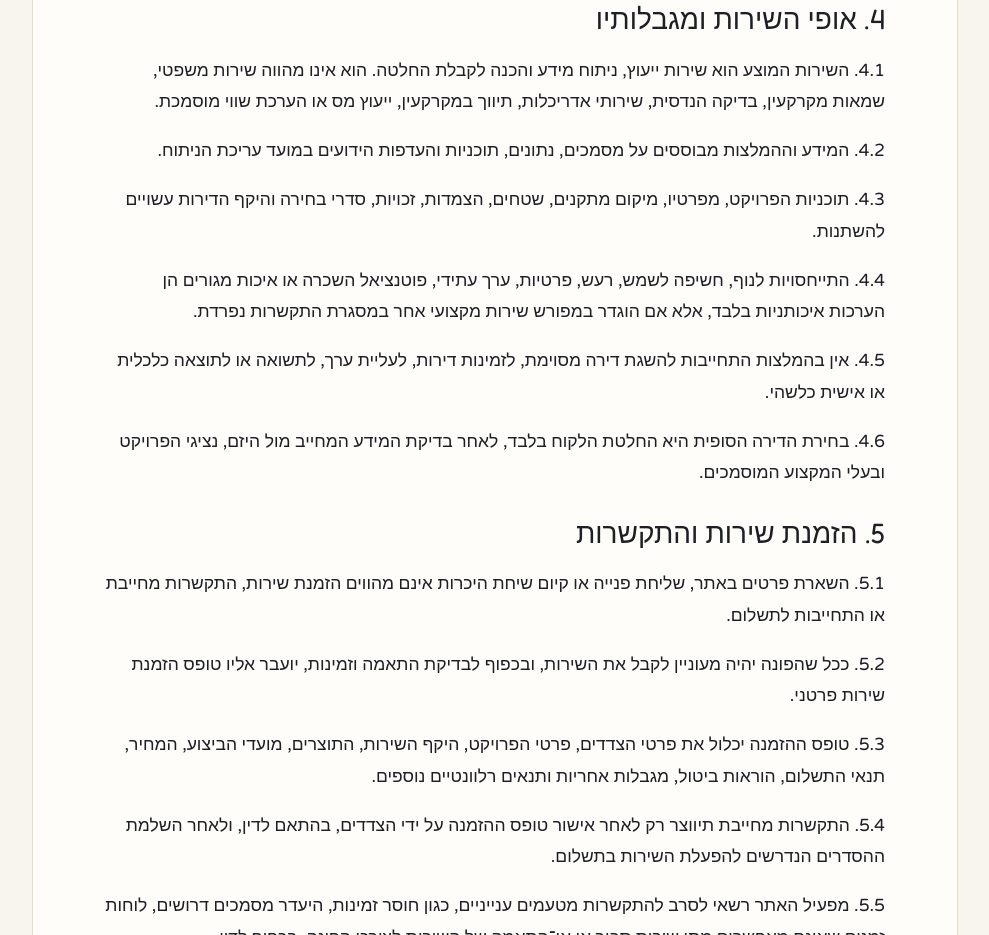
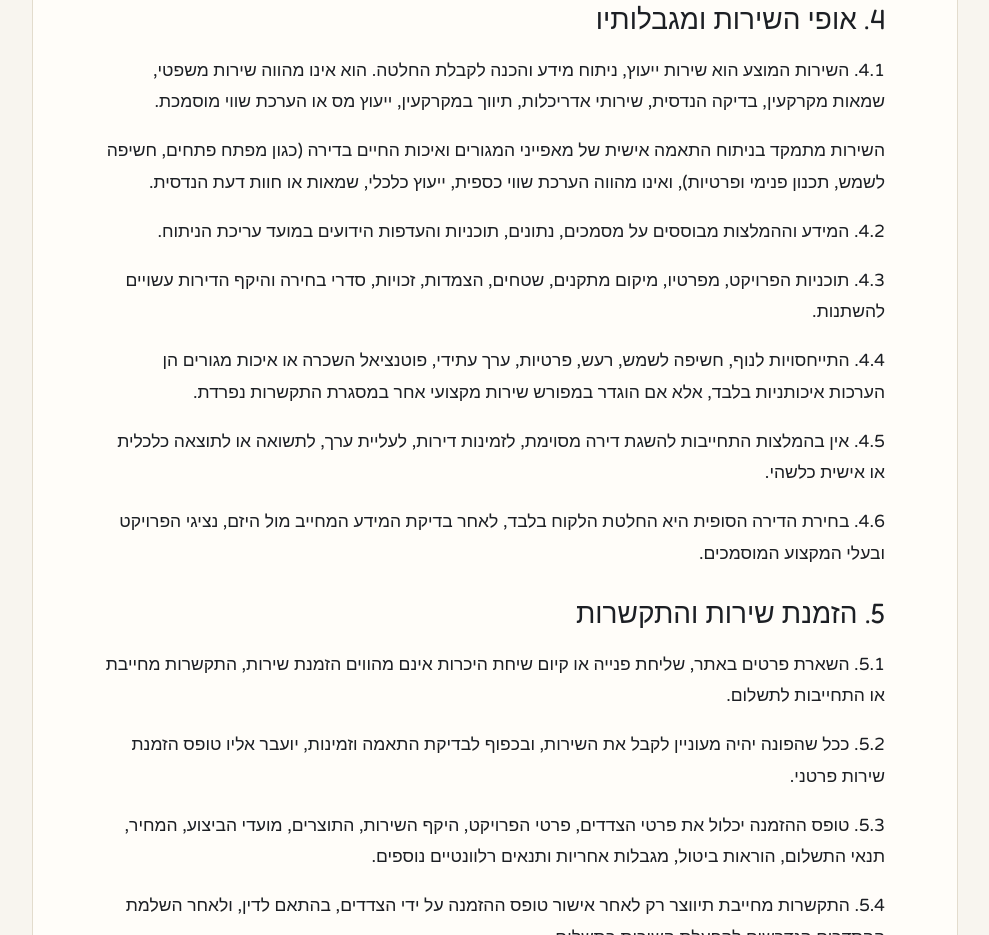
Before and after one commit to guymaman127-droid/bocharim-tmura, a plain HTML site: page terms.html in a window 1280 px wide. Shown: the part 1854-2789 px from the top of the page, without its empty margins (145-1134 px from the left). Drawn offline with Linux system fonts and the light colour scheme.

Commit message:
Terms 4.1 clarification

```diff
--- a/terms.html
+++ b/terms.html
@@ -28,7 +28,7 @@
 <p>3.5. מפעיל האתר רשאי, לפי שיקול דעתו ובכפוף לזמינותו, להציע סיוע נוסף במהלך האירוע, טלפוני, דיגיטלי או פיזי, לפנים משורת הדין וללא חיוב נוסף. סיוע כאמור אינו חלק מהשירות הבסיסי ואינו מובטח, אלא אם הוסכם במפורש ובכתב אחרת.</p>
 <p>3.6. עצם מתן סיוע נוסף בעבר או ללקוח אחר אינו יוצר התחייבות למתן סיוע דומה בעתיד.</p>
 <h2>4. אופי השירות ומגבלותיו</h2>
-<p>4.1. השירות המוצע הוא שירות ייעוץ, ניתוח מידע והכנה לקבלת החלטה. הוא אינו מהווה שירות משפטי, שמאות מקרקעין, בדיקה הנדסית, שירותי אדריכלות, תיווך במקרקעין, ייעוץ מס או הערכת שווי מוסמכת.</p>
+<p>4.1. השירות המוצע הוא שירות ייעוץ, ניתוח מידע והכנה לקבלת החלטה. הוא אינו מהווה שירות משפטי, שמאות מקרקעין, בדיקה הנדסית, שירותי אדריכלות, תיווך במקרקעין, ייעוץ מס או הערכת שווי מוסמכת.</p><p>השירות מתמקד בניתוח התאמה אישית של מאפייני המגורים ואיכות החיים בדירה (כגון מפתח פתחים, חשיפה לשמש, תכנון פנימי ופרטיות), ואינו מהווה הערכת שווי כספית, ייעוץ כלכלי, שמאות או חוות דעת הנדסית.</p>
 <p>4.2. המידע וההמלצות מבוססים על מסמכים, נתונים, תוכניות והעדפות הידועים במועד עריכת הניתוח.</p>
 <p>4.3. תוכניות הפרויקט, מפרטיו, מיקום מתקנים, שטחים, הצמדות, זכויות, סדרי בחירה והיקף הדירות עשויים להשתנות.</p>
 <p>4.4. התייחסויות לנוף, חשיפה לשמש, רעש, פרטיות, ערך עתידי, פוטנציאל השכרה או איכות מגורים הן הערכות איכותניות בלבד, אלא אם הוגדר במפורש שירות מקצועי אחר במסגרת התקשרות נפרדת.</p>
```
